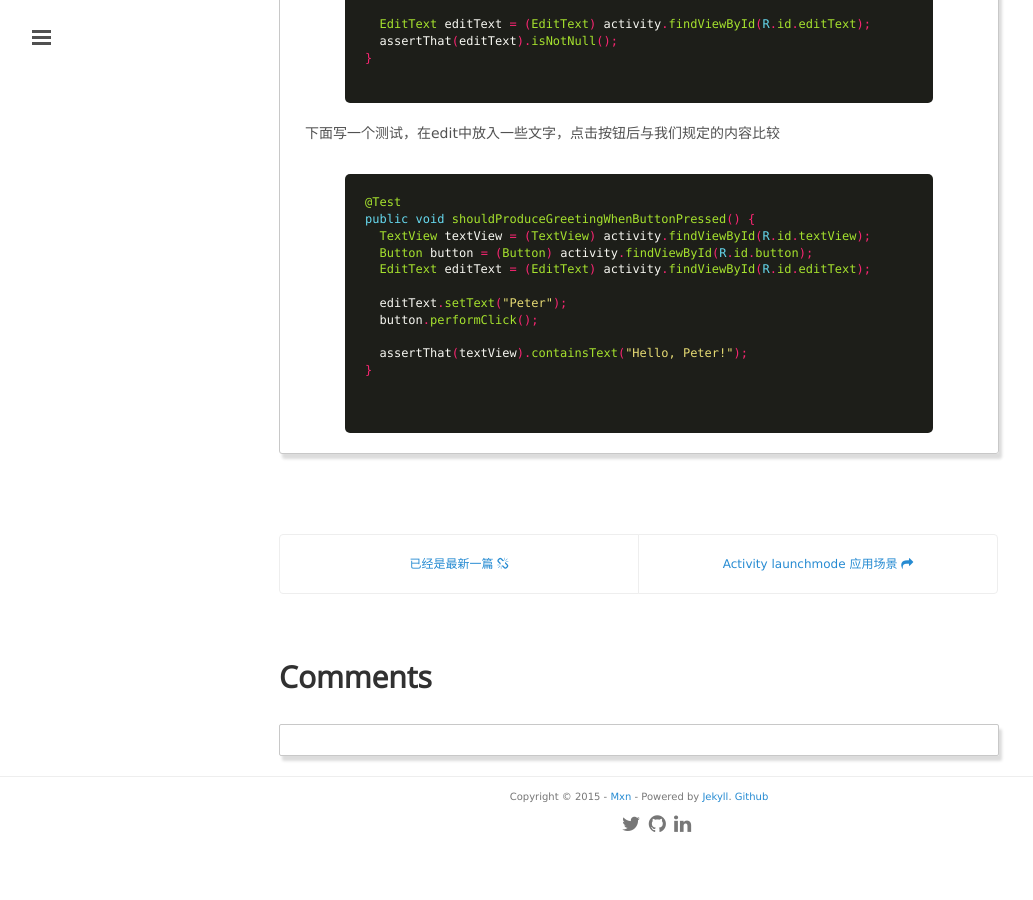
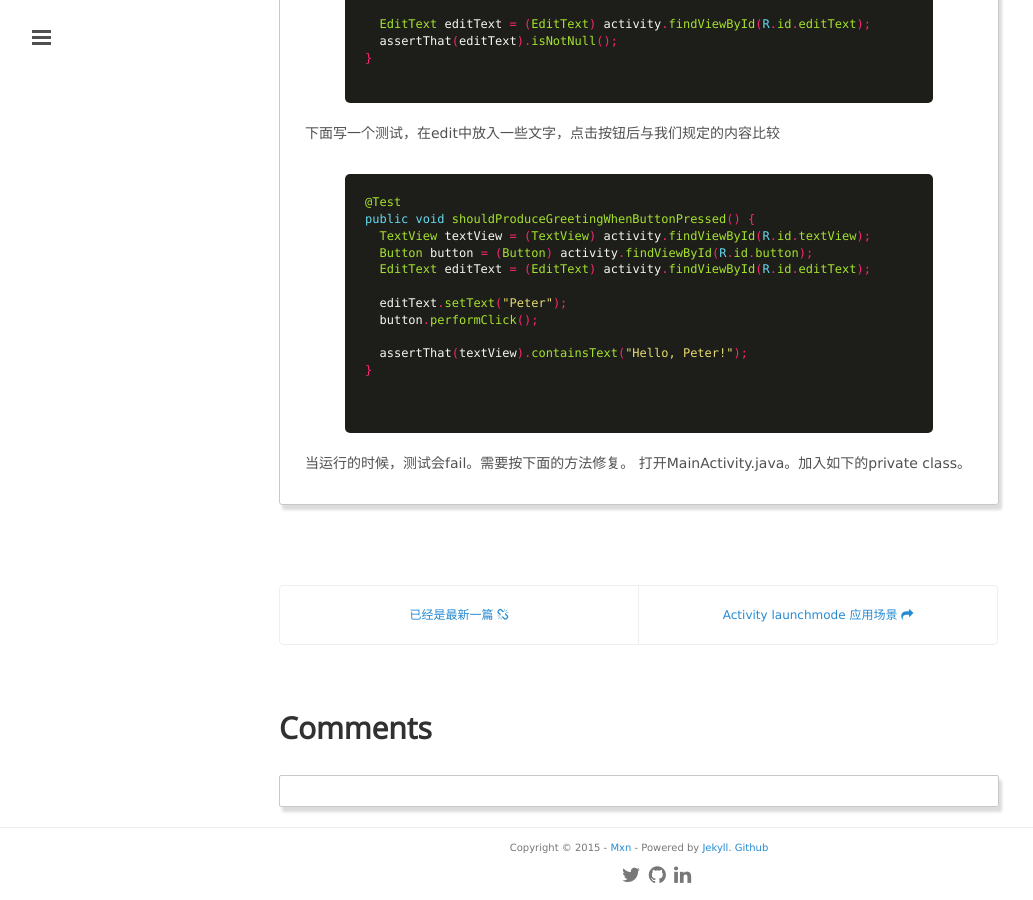
Before and after one commit to mxn21/mxn21.github.io, a Jekyll site: the page built from _posts/2015-7-7-使用Robolectric进行Android单元测试.md, in a window 1280 px wide and 900 px high, scrolled down 7520 px. Shown: the whole window, without its empty margins (1-1034 px from the left). Built offline with Jekyll 4.4.1, drawn with Linux system fonts in a browser that asks for light colours; Markdown is read by kramdown in place of the engine named in the settings; comment, search, counter and statistics services are not loaded; before the commit the page ends 8369 px from its top, so only the background shows below that.

Commit message:
qeqeqw
qweqw

```diff
--- a/_posts/2015-7-7-使用Robolectric进行Android单元测试.md
+++ b/_posts/2015-7-7-使用Robolectric进行Android单元测试.md
@@ -329,3 +329,9 @@
 }
 
     {% endhighlight %}
+
+当运行的时候，测试会fail。需要按下面的方法修复。
+打开MainActivity.java。加入如下的private class。
+    {% highlight java  %}
+
+    {% endhighlight %}
```
